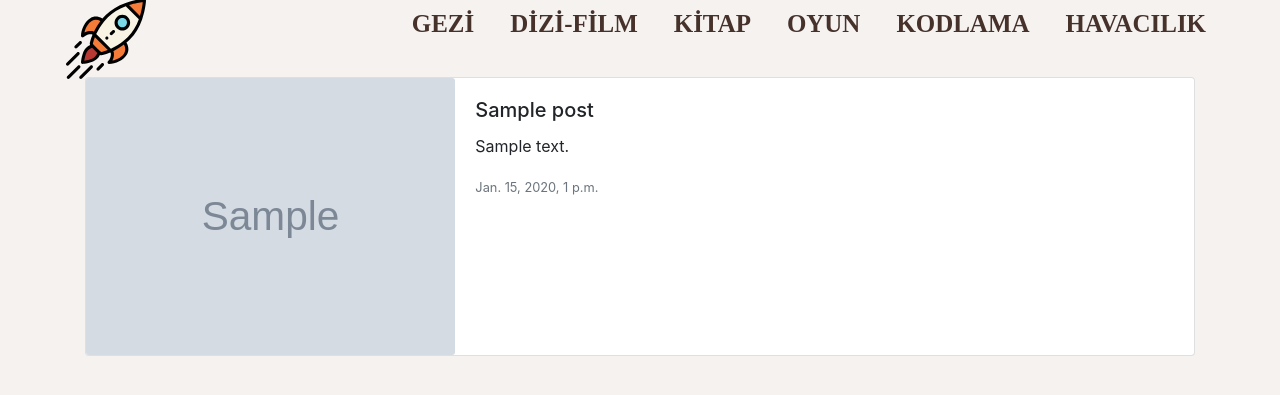
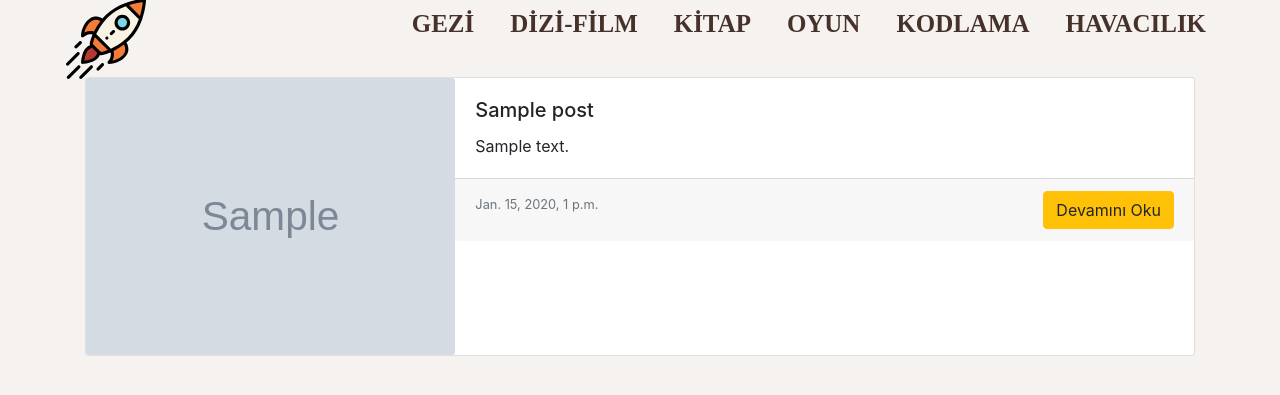
Before and after one commit to BurkClik/EvrenKasifi, a Django app: page /travel/ in a window 1280 px wide. Shown: the part 29-424 px from the top of the page. Run offline with Django 3.2, Linux system fonts and the light colour scheme; tables that the repository leaves empty hold one stand-in row (values such as "Sample post"); grey boxes marked "Sample" are stand-in pictures; some libraries are stand-ins or nearby versions.

Commit message:
Tasarımsal düzeltmeler

```diff
--- a/blog/templates/blog/travel.html
+++ b/blog/templates/blog/travel.html
@@ -2,40 +2,25 @@
 {% block content %}
     <div class="container container-desktop">
         {% for post in posts %}
-
-            <!-- <div class="row article-desktop">
-                <div class="col-sm-6">
-                    <img src="../../static/blog/images/paris.jpg" class="article-img shadow-lg" alt="Eiffel Tower">
-                </div>
-                <div class="col-sm-6">
-                    <div class="card card-desktop">
-                        <div class="card-body">
-                            <h5 class="card-title card-title-desktop">{{ post.title }}</h5>
-                            <p class="card-text">{{ post.content|safe|truncatewords:200 }}</p>
-                            <a href="{% url 'post-detail' post.id %}"><button class="btn btn-info">Devamını Oku</button></a>
+            <div class="card mb-3 movie-card">
+                <div class="row no-gutters">
+                    <div class="col-md-4">
+                        <img src="{{ post.cover_pic.url }}" class="card-img movie-card-img" alt="...">
+                    </div>
+                    <div class="col-md-8">
+                        <div class="card-body movie-card-content">
+                            <h5 class="card-title movie-card-title">{{ post.title }}</h5>
+                            <p class="card-text">{{ post.content|safe|truncatewords:100 }}</p>
                         </div>
-                        <div class="card-footer card-footer-desktop">
-                            <div class="media">
-                                <img src="{{ post.author.profile.image.url }}" class="mr-3 author-img" alt="">
-                                <div class="media-body">
-                                    <a href="{% url 'user-posts' post.author.username %}" style="color: #F57B39;"><h5 class="mt-0">{{ post.author }}</h5></a>
-                                    <p class="text-muted">{{ post.date_posted }}</p>
+                        <div class="card-footer movie-card-footer">
+                            <div class="row">
+                                <div class="col-md-6">
+                                    <p class="card-text"><small class="text-muted">{{ post.date_posted }}</small></p>
+                                </div>
+                                <div class="col-md-6">
+                                    <a href="{% url 'post-detail' post.id %}"><button class="btn btn-warning card-footer-btn float-right">Devamını Oku</button></a>
                                 </div>
                             </div>
-                        </div>
-                    </div>
-                </div>
-            </div> -->
-            <div class="card mb-3" style="max-width: 1240px;">
-                <div class="row no-gutters">
-                    <div class="col-md-4">
-                        <img src="{{ post.cover_pic.url }}" class="card-img" alt="...">
-                    </div>
-                    <div class="col-md-8">
-                        <div class="card-body">
-                            <h5 class="card-title">{{ post.title }}</h5>
-                            <p class="card-text">{{ post.content|safe|truncatewords:70 }}</p>
-                            <p class="card-text"><small class="text-muted">{{ post.date_posted }}</small></p>
                         </div>
                     </div>
                 </div>
--- a/blog/views.py
+++ b/blog/views.py
@@ -32,7 +32,7 @@ class MoviePostListView(ListView):
     template_name = 'blog/movie.html'
     context_object_name = 'posts'
     ordering = ['-date_posted']
-    paginate_by = 6
+    paginate_by = 4
 
     def get_queryset(self):
         return super().get_queryset().filter(categories='MT')
--- a/manage.py
+++ b/manage.py
@@ -2,7 +2,6 @@
 """Django's command-line utility for administrative tasks."""
 import os
 import sys
-
 
 def main():
     os.environ.setdefault('DJANGO_SETTINGS_MODULE', 'evrenkasifi.settings')
```
Also changed, not shown: blog/static/blog/css/main.css (+30 -0 lines), blog/templates/blog/home.html (+5 -3 lines).
